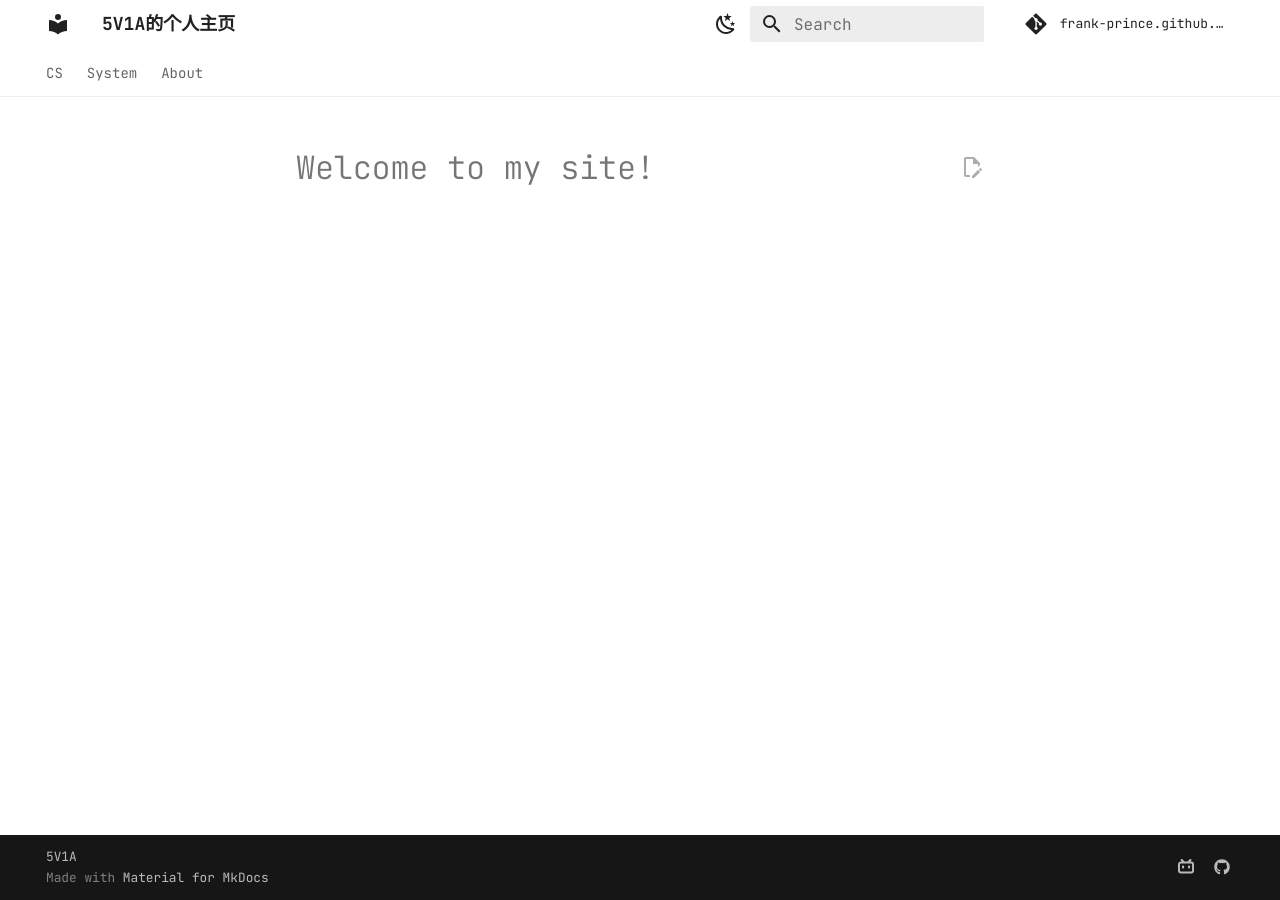
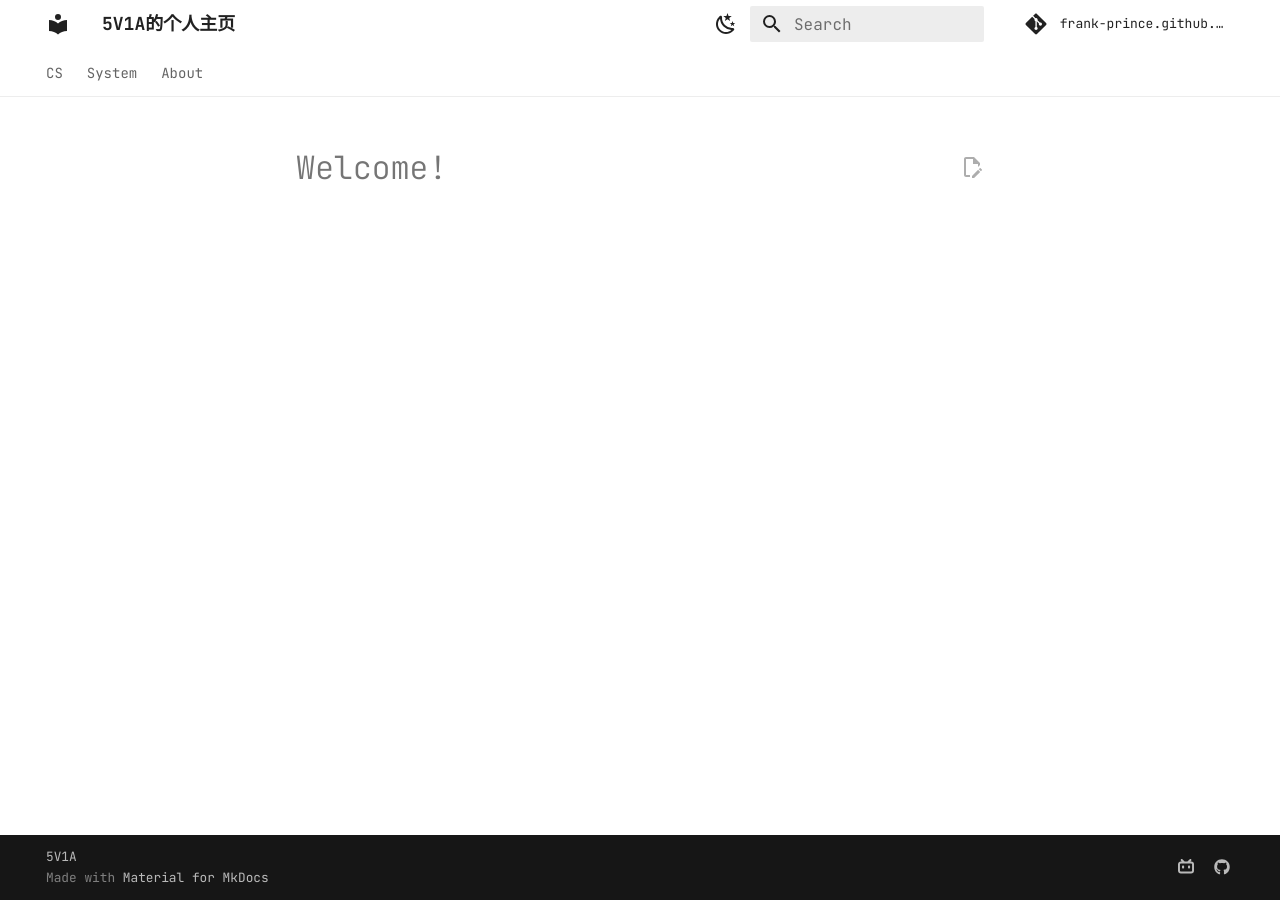
Before and after one commit to Frankoxer/frankoxer.github.io, an MkDocs documentation site: the page built from docs/index.md, in a window 1280 px wide. Built offline with MkDocs 1.6.1 and Material for MkDocs 9.7.7, drawn with Linux system fonts in a browser that asks for light colours; comment, search, counter and statistics services are not loaded.

Commit message:
7.14/14:02

```diff
--- a/docs/index.md
+++ b/docs/index.md
@@ -1 +1 @@
-# Welcome to my site!
+# Welcome!
```
